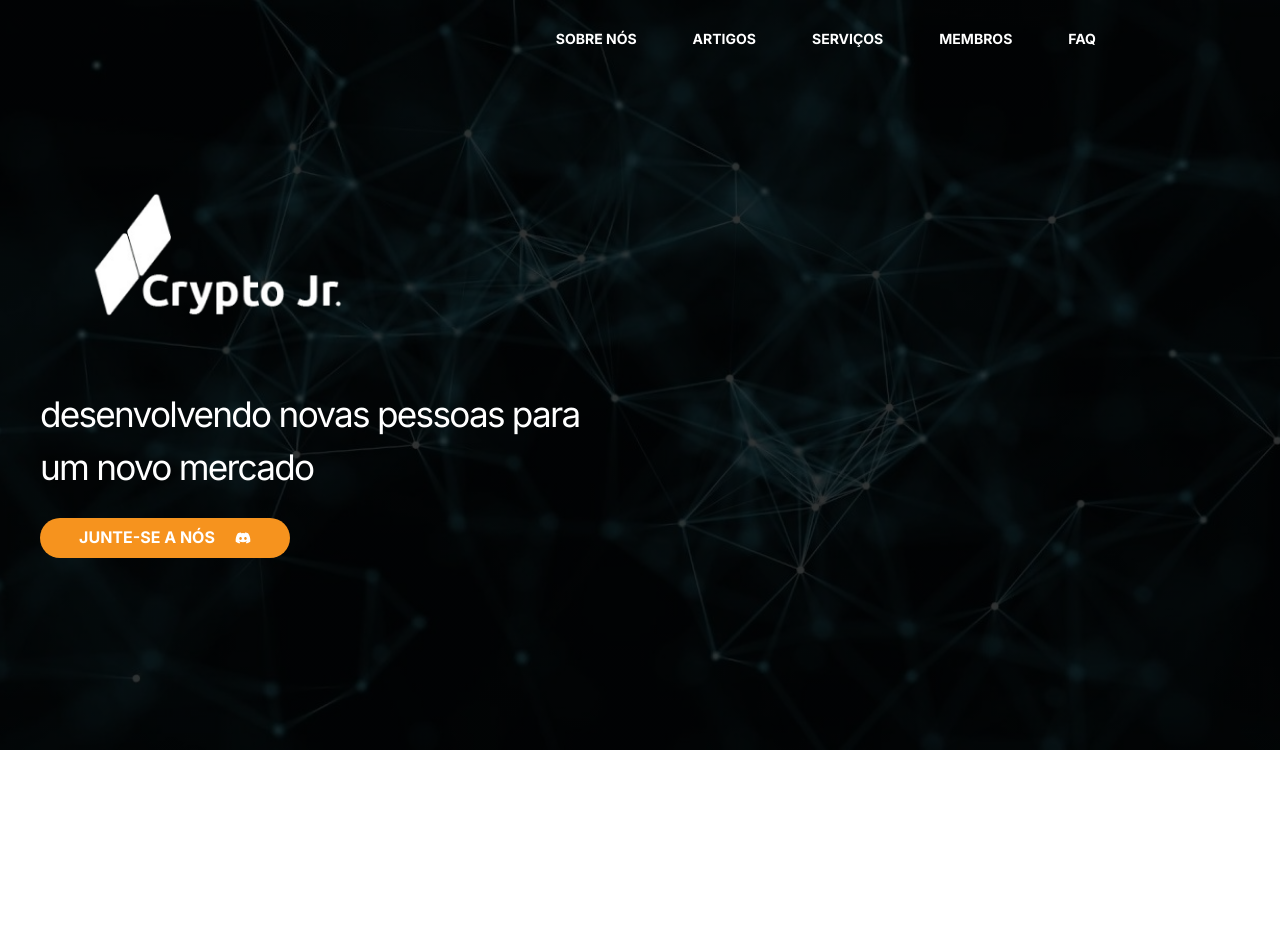
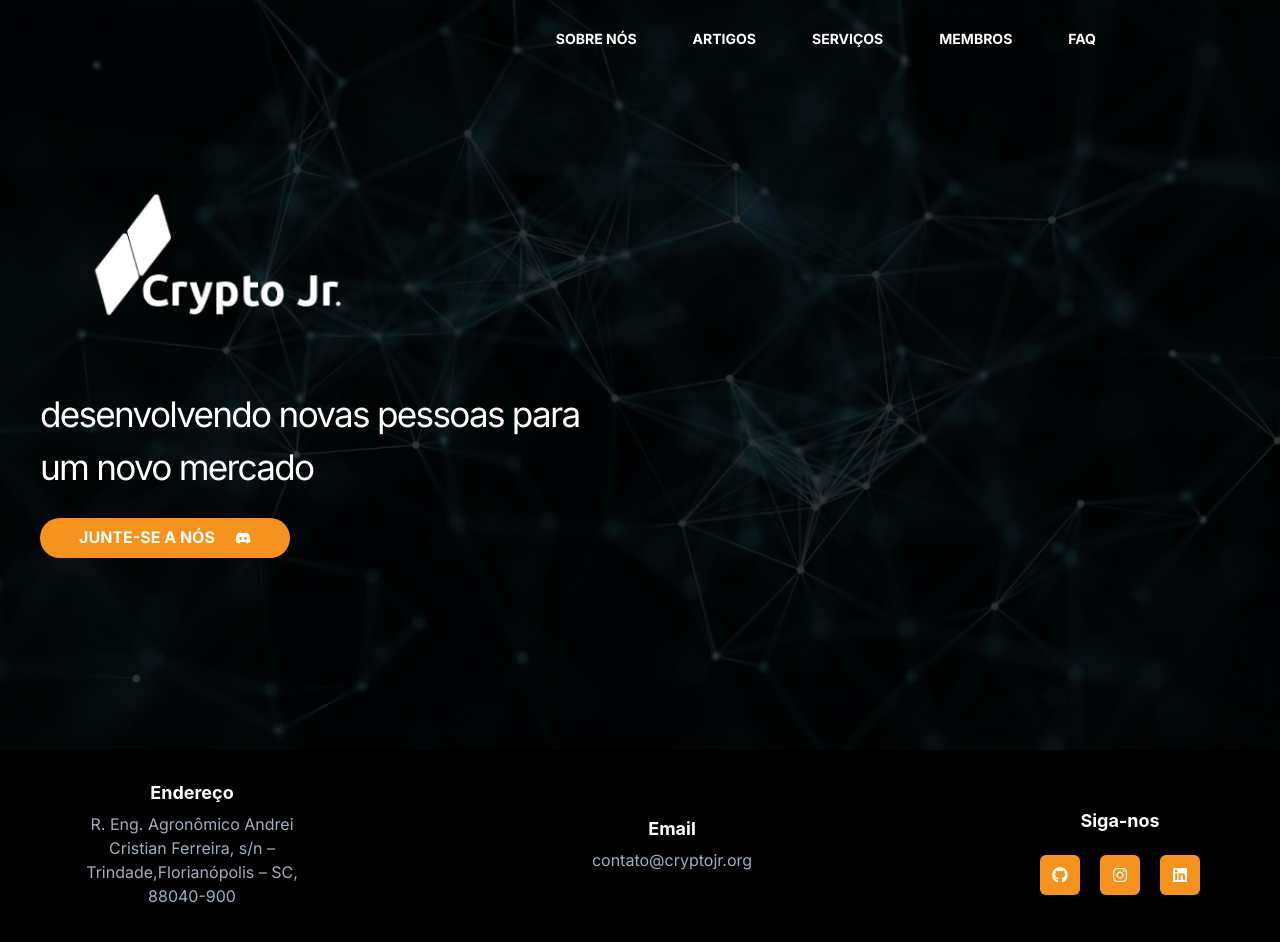
Before and after one commit to JrCrypto/crypto-jr-page, a Next.js app: page / in a window 1280 px wide. Shown: the top 942 px of the page. Before the commit the page ends 800 px from the top, so only its background shows below. Built offline with nearby package versions, Linux system fonts and the light colour scheme.

Commit message:
feat: add footer component

```diff
--- /dev/null
+++ b/src/components/Footer/index.tsx
@@ -0,0 +1,92 @@
+import {
+  Stack,
+  Link,
+  IconButton,
+  Heading,
+  Text,
+  Flex,
+} from "@chakra-ui/react";
+// Here we have used react-icons package for the icons
+import { FaGithub, FaLinkedin, FaInstagram } from "react-icons/fa";
+
+const accounts = [
+  {
+    url: "https://github.com/JrCrypto",
+    label: "Github Account",
+    type: "gray",
+    icon: <FaGithub />,
+  },
+  {
+    url: "https://www.instagram.com/jr.crypto/",
+    label: "Instagram Account",
+    type: "instagram",
+    icon: <FaInstagram />,
+  },
+  {
+    url: "https://www.linkedin.com/company/cryptojr/",
+    label: "LinkedIn Account",
+    type: "linkedin",
+    icon: <FaLinkedin />,
+  },
+];
+
+const Footer = () => {
+  return (
+    <Flex
+      maxW="!00%"
+      bg={"black"}
+      p={8}
+      pr={20}
+      pl={20}
+      justifyContent="space-between"
+      alignItems="center"
+      direction={{ base: "column", md: "row" }}
+    >
+      <Stack direction="column" alignItems="center" maxW={"20%"}>
+        <Heading fontSize="18px" color={"white"}>
+          Endereço
+        </Heading>
+        <Text color="gray.400" mb="15px" align={"center"}>
+          R. Eng. Agronômico Andrei Cristian Ferreira, s/n –
+          Trindade,Florianópolis – SC, 88040-900
+        </Text>
+      </Stack>
+
+      <Stack direction="column" alignItems="center">
+        <Heading fontSize="18px" color={"white"}>
+          Email
+        </Heading>
+        <Text color="gray.400" mb="15px">
+        contato@cryptojr.org
+        </Text>
+      </Stack>
+
+      <Stack direction="column" alignItems="center">
+        <Heading fontSize="18px" mb="15px" color={"white"}>
+          Siga-nos
+        </Heading>
+        <Stack
+          direction="row"
+          spacing={5}
+          pt={{ base: 4, md: 0 }}
+          alignItems="center"
+        >
+          {accounts.map((sc, index) => (
+            <IconButton
+              key={index}
+              as={Link}
+              isExternal
+              href={sc.url}
+              aria-label={sc.label}
+              colorScheme={sc.type}
+              icon={sc.icon}
+              rounded="md"
+            />
+          ))}
+        </Stack>
+      </Stack>
+    </Flex>
+  );
+};
+
+export default Footer;
--- a/src/components/Navbar/desktop-nav.tsx
+++ b/src/components/Navbar/desktop-nav.tsx
@@ -19,7 +19,7 @@ export const DesktopNav = () => {
   const popoverContentBgColor = useColorModeValue("white", "gray.800");
 
   const scrollToElement = (id: string) => {
-    const target = document.querySelector(id) as ElementWithOffsetTop;
+    const target = document.getElementById(id) as ElementWithOffsetTop;
     if (target) {
       window.scrollTo({
         top: target.offsetTop + 200, //TODO: Testar quando o componentes estiverm funcionando se Subtrai a altura do cabeçalho
@@ -41,6 +41,7 @@ export const DesktopNav = () => {
                 fontSize={"sm"}
                 fontWeight={800}
                 color={"white"}
+                isExternal={!Boolean(navItem.href && navItem.href.indexOf("/"))}
                 _hover={{
                   textDecoration: "none",
                   color: "primary",
--- a/src/pages/index.tsx
+++ b/src/pages/index.tsx
@@ -1,3 +1,4 @@
+import Footer from "@/components/Footer";
 import HomeSection from "@/components/Home";
 import Navbar from "@/components/Navbar";
 import Head from "next/head";
@@ -22,6 +23,8 @@ export default function Home() {
         <HomeSection />
 
         <div id="about-us"></div>
+
+        <Footer/>
       </main>
     </>
   );
```
